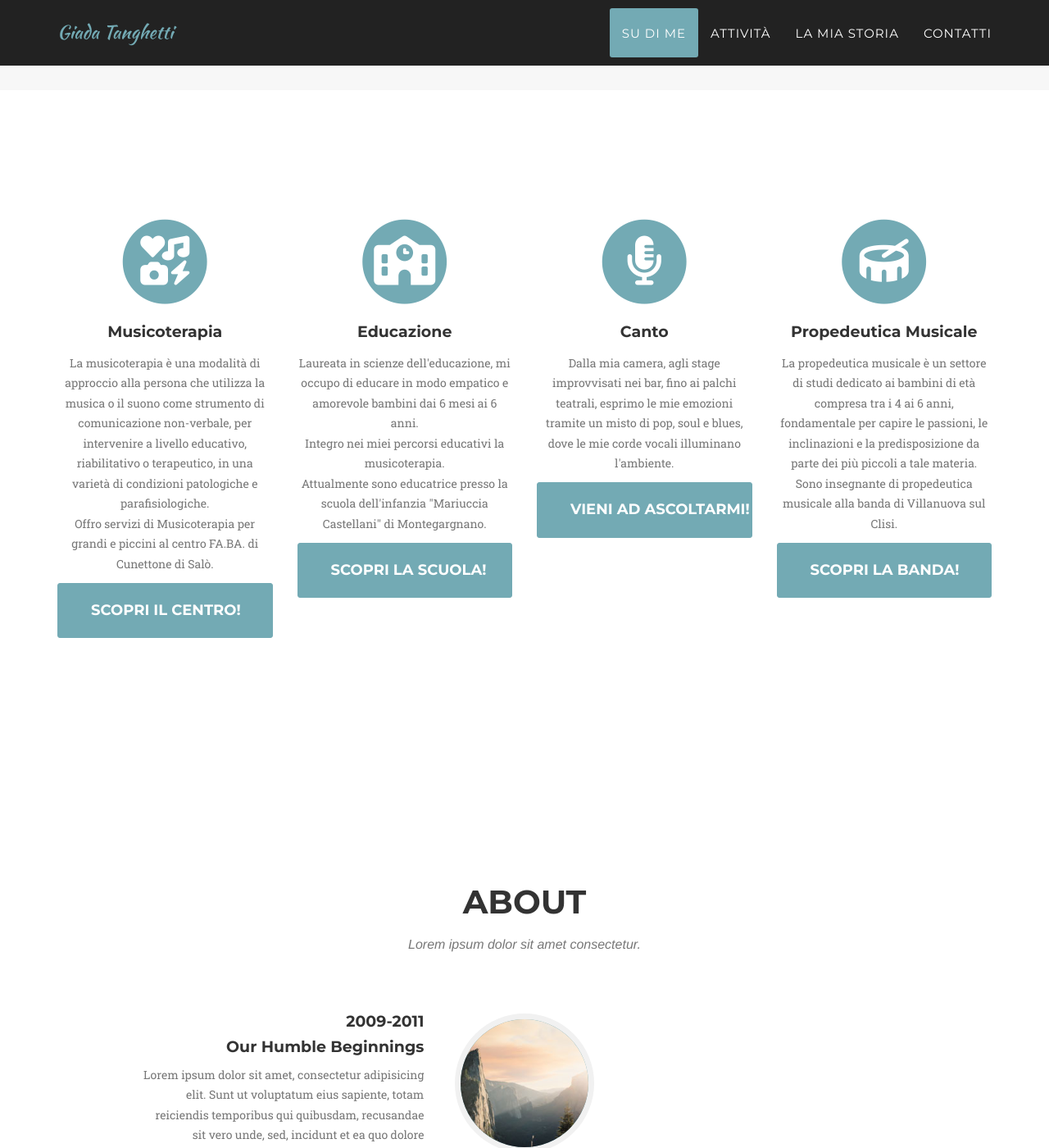
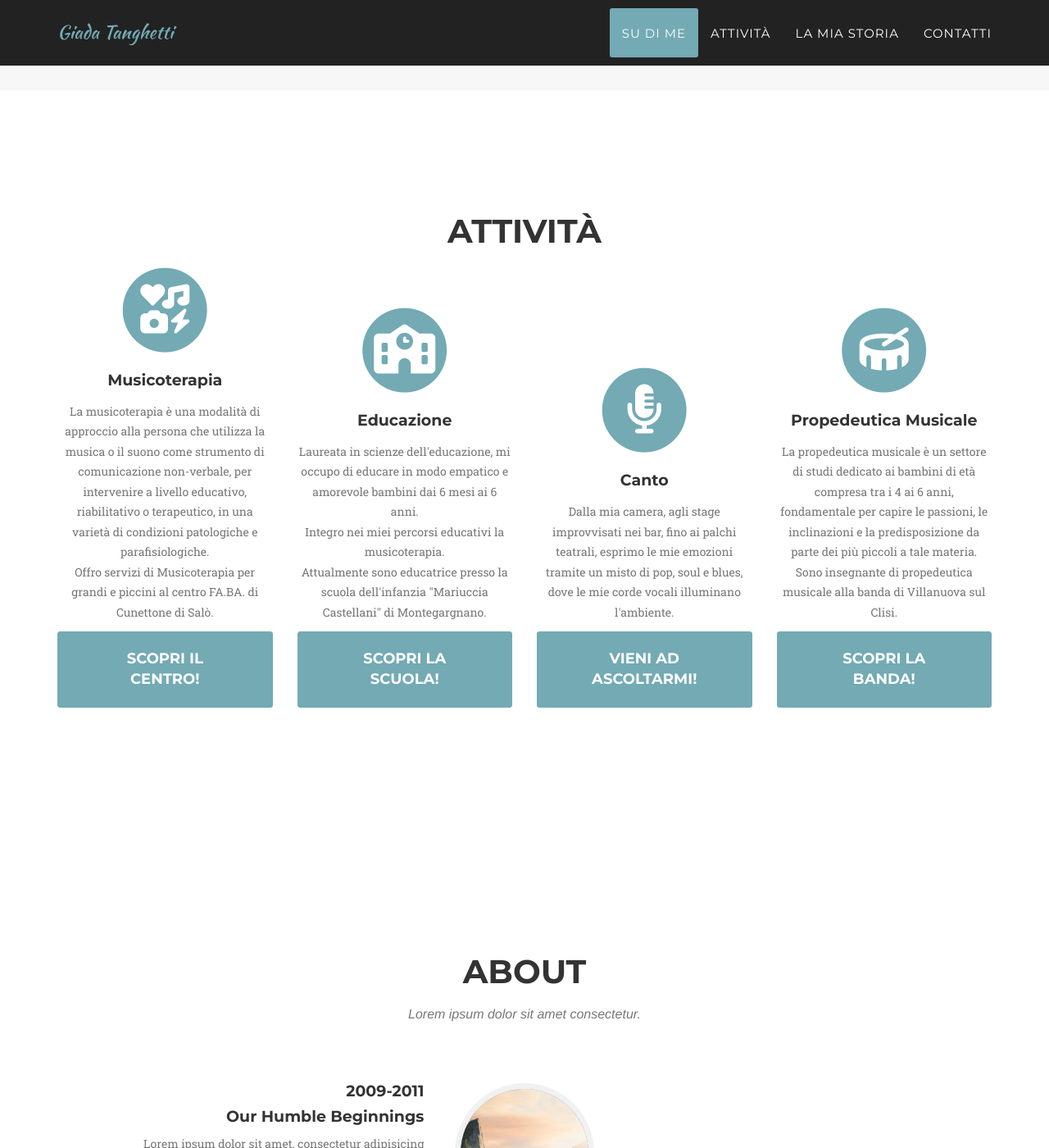
Before and after one commit to gmarraff/giadatanghetti.it, a Jekyll site: the page built from _posts/2014-07-16-project-3.markdown, in a window 1280 px wide and 1400 px high, scrolled down 1821 px. Shown: the whole window at 82% size. Built offline with Jekyll 4.4.1, drawn with Linux system fonts in a browser that asks for light colours; nearby versions of some CDN libraries; some web fonts are replaced; library files that are not in the unit come from our copies.

Commit message:
Improve services

```diff
--- a/_includes/css/agency.css
+++ b/_includes/css/agency.css
@@ -67,6 +67,11 @@ h6 {
 
 .bg-darkest-gray {
     background-color: #222;
+}
+
+.btn-multiple-lines {
+    word-wrap: break-word;
+    white-space: normal;
 }
 
 .btn-primary {
--- a/_includes/services.html
+++ b/_includes/services.html
@@ -1,13 +1,13 @@
 <!-- Services Section -->
     <section id="services">
         <div class="container">
-            <!-- <div class="row">
+            <div class="row">
                 <div class="col-lg-12 text-center">
-                    <h2 class="section-heading">Services</h2>
-                    <h3 class="section-subheading text-muted">Lorem ipsum dolor sit amet consectetur.</h3>
+                    <h2 class="section-heading">Attività</h2>
+                    <!-- <h3 class="section-subheading text-muted">Lorem ipsum dolor sit amet consectetur.</h3> -->
                 </div>
-            </div> -->
-            <div class="row text-center">
+            </div>
+            <div class="row text-center align-items-center" style="display: flex;align-items:last baseline;">
                 <div class="col-md-3">
                     <span class="fa-stack fa-4x">
                         <i class="fa fa-circle fa-stack-2x text-primary"></i>
@@ -18,7 +18,7 @@
                         La musicoterapia è una modalità di approccio alla persona che utilizza la musica o il suono come strumento di comunicazione non-verbale, per intervenire a livello educativo, riabilitativo o terapeutico, in una varietà di condizioni patologiche e parafisiologiche.<br/>
                         Offro servizi di Musicoterapia per grandi e piccini al centro FA.BA. di Cunettone di Salò.
                     </p>
-                    <a href="https://www.facebook.com/pages/category/Family-Therapist/Centro-FA-BA-106108545105238/" target="_blank" class="btn btn-xl btn-block btn-block">Scopri Il centro!</a>
+                    <a href="https://www.facebook.com/pages/category/Family-Therapist/Centro-FA-BA-106108545105238/" target="_blank" class="btn btn-xl btn-block btn-block btn-multiple-lines">Scopri Il centro!</a>
                 </div>
                 <div class="col-md-3">
                     <span class="fa-stack fa-4x">
@@ -31,7 +31,7 @@
                         Integro nei miei percorsi educativi la musicoterapia.<br/>
                         Attualmente sono educatrice presso la scuola dell'infanzia "Mariuccia Castellani" di Montegargnano.
                     </p>
-                    <a href="https://it-it.facebook.com/SCUOLAINFANZIAMARIUCCIACASTELLANI/" target="_blank" class="btn btn-xl btn-block">Scopri La Scuola!</a>
+                    <a href="https://it-it.facebook.com/SCUOLAINFANZIAMARIUCCIACASTELLANI/" target="_blank" class="btn btn-xl btn-block btn-multiple-lines">Scopri La Scuola!</a>
                 </div>
                 <div class="col-md-3">
                     <span class="fa-stack fa-4x">
@@ -42,7 +42,7 @@
                     <p class="text-muted">
                         Dalla mia camera, agli stage improvvisati nei bar, fino ai palchi teatrali, esprimo le mie emozioni tramite un misto di pop, soul e blues, dove le mie corde vocali illuminano l'ambiente.
                     </p>
-                    <a href="https://www.facebook.com/giadatanghettisinger/" target="_blank" class="btn btn-xl btn-block">Vieni Ad Ascoltarmi!</a>
+                    <a href="https://www.facebook.com/giadatanghettisinger/" target="_blank" class="btn btn-xl btn-block btn-multiple-lines">Vieni Ad Ascoltarmi!</a>
                 </div>
                 <div class="col-md-3">
                     <span class="fa-stack fa-4x">
@@ -54,7 +54,7 @@
                         La propedeutica musicale è un settore di studi dedicato ai bambini di età compresa tra i 4 ai 6 anni, fondamentale per capire le passioni, le inclinazioni e la predisposizione da parte dei più piccoli a tale materia.<br/>
                         Sono insegnante di propedeutica musicale alla banda di Villanuova sul Clisi.
                     </p>
-                    <a href="https://www.facebook.com/bandavillanuova/" target="_blank" class="btn btn-xl btn-block">Scopri la banda!</a>
+                    <a href="https://www.facebook.com/bandavillanuova/" target="_blank" class="btn btn-xl btn-block btn-multiple-lines">Scopri la banda!</a>
                 </div>
             </div>
         </div>
```
